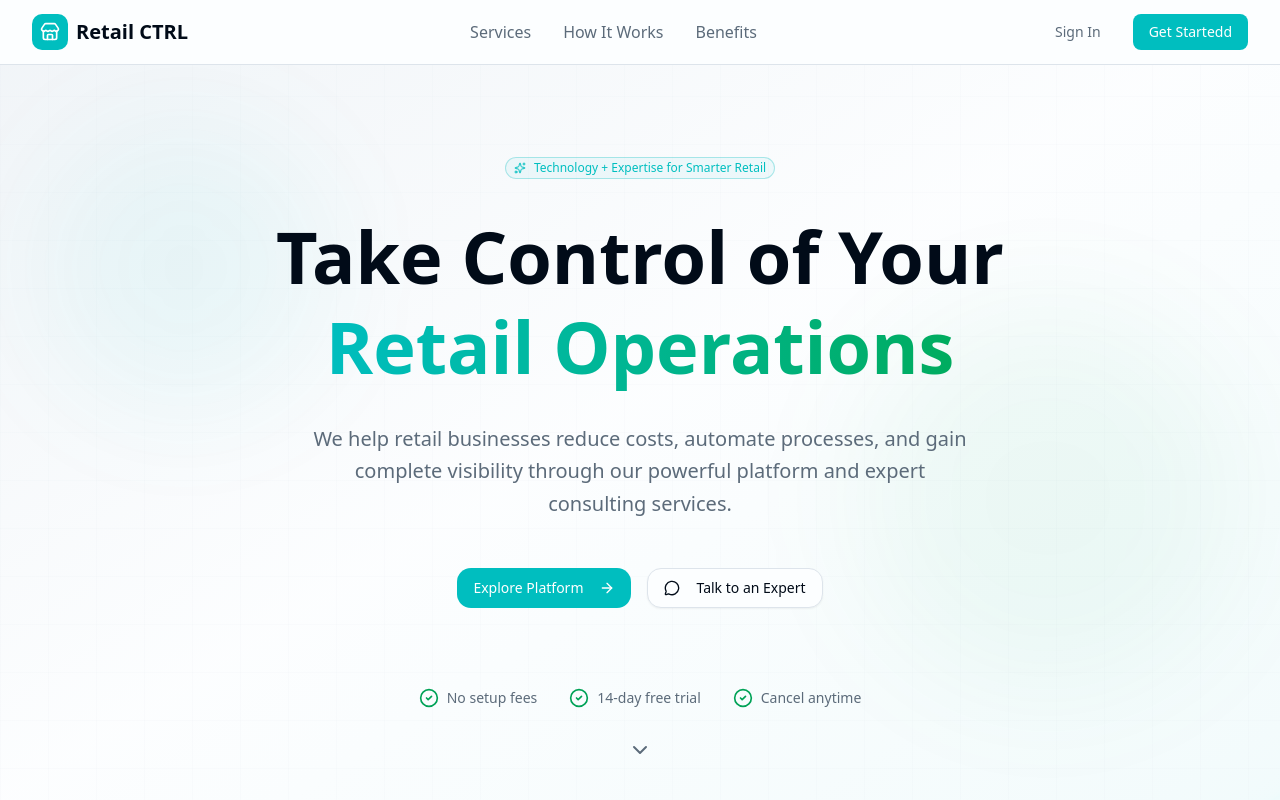
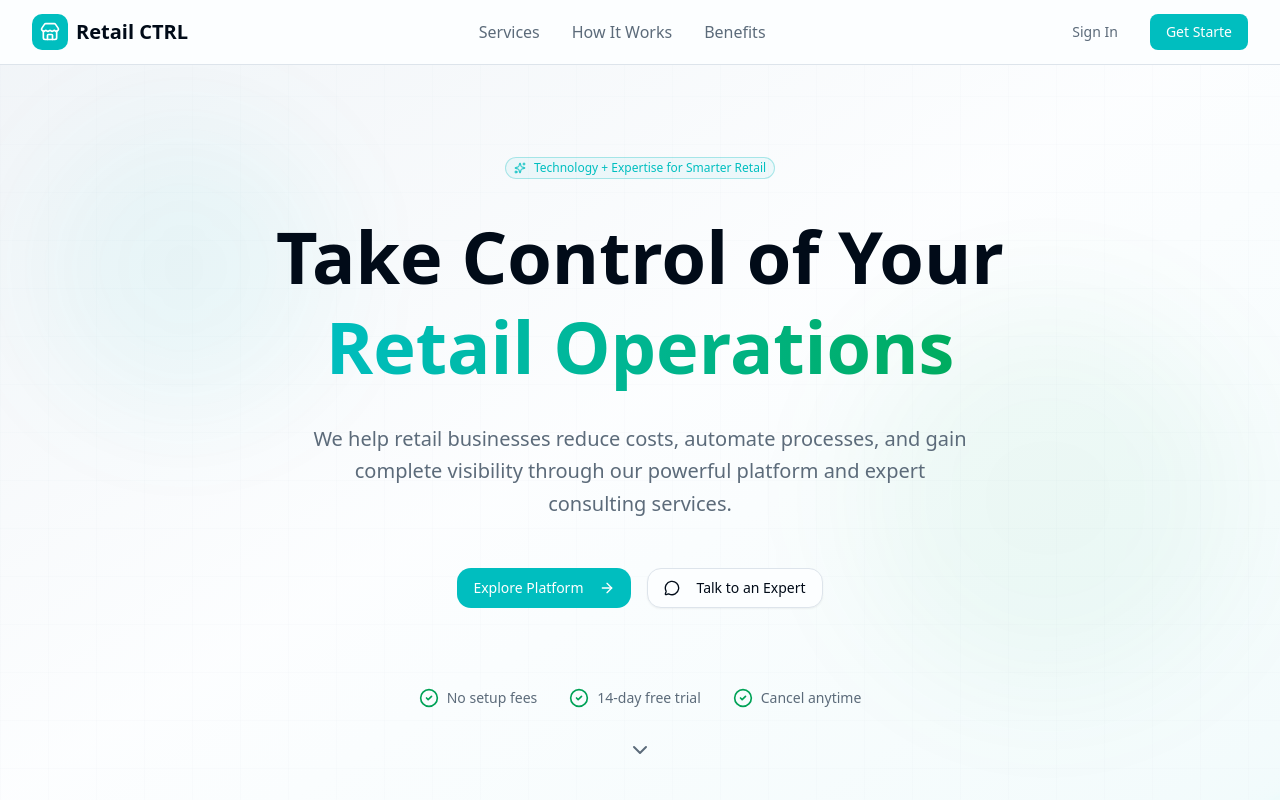
Before and after one commit to Regboy744/frontEnd_RetailCtrl, a Vue app: page / in a window 1280 px wide. Shown: the top 800 px of the page. Built offline with nearby package versions, Linux system fonts and the light colour scheme; no server answers.

Commit message:
Commit test

```diff
--- a/src/pages/index.vue
+++ b/src/pages/index.vue
@@ -51,7 +51,7 @@
         class="bg-primary hover:bg-primary/90 text-primary-foreground"
         @click="handleGetStarted"
        >
-        Get Startedd
+        Get Starte
        </Button>
       </template>
      </div>
```
